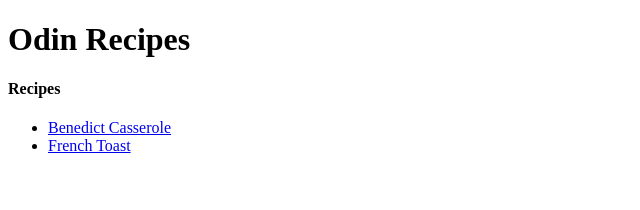
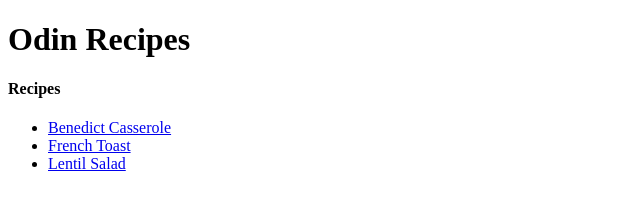
Before and after one commit to Addybit/odin_recipes, a plain HTML site: page index.html in a window 1280 px wide. Shown: the whole page, without its empty margins (0-640 px from the left). Drawn offline with Linux system fonts and the light colour scheme.

Commit message:
Have a link for new dish

```diff
--- a/index.html
+++ b/index.html
@@ -10,6 +10,7 @@
         <ul>
           <li><a href="recipes/eggs_benedict_casserole.html">Benedict Casserole</a></li>
           <li><a href="recipes/french_toast.html">French Toast</a></li>
+          <li><a href="recipes/lentil_salad.html">Lentil Salad</a></li>
         </ul>
     </body>
 </html>
```
